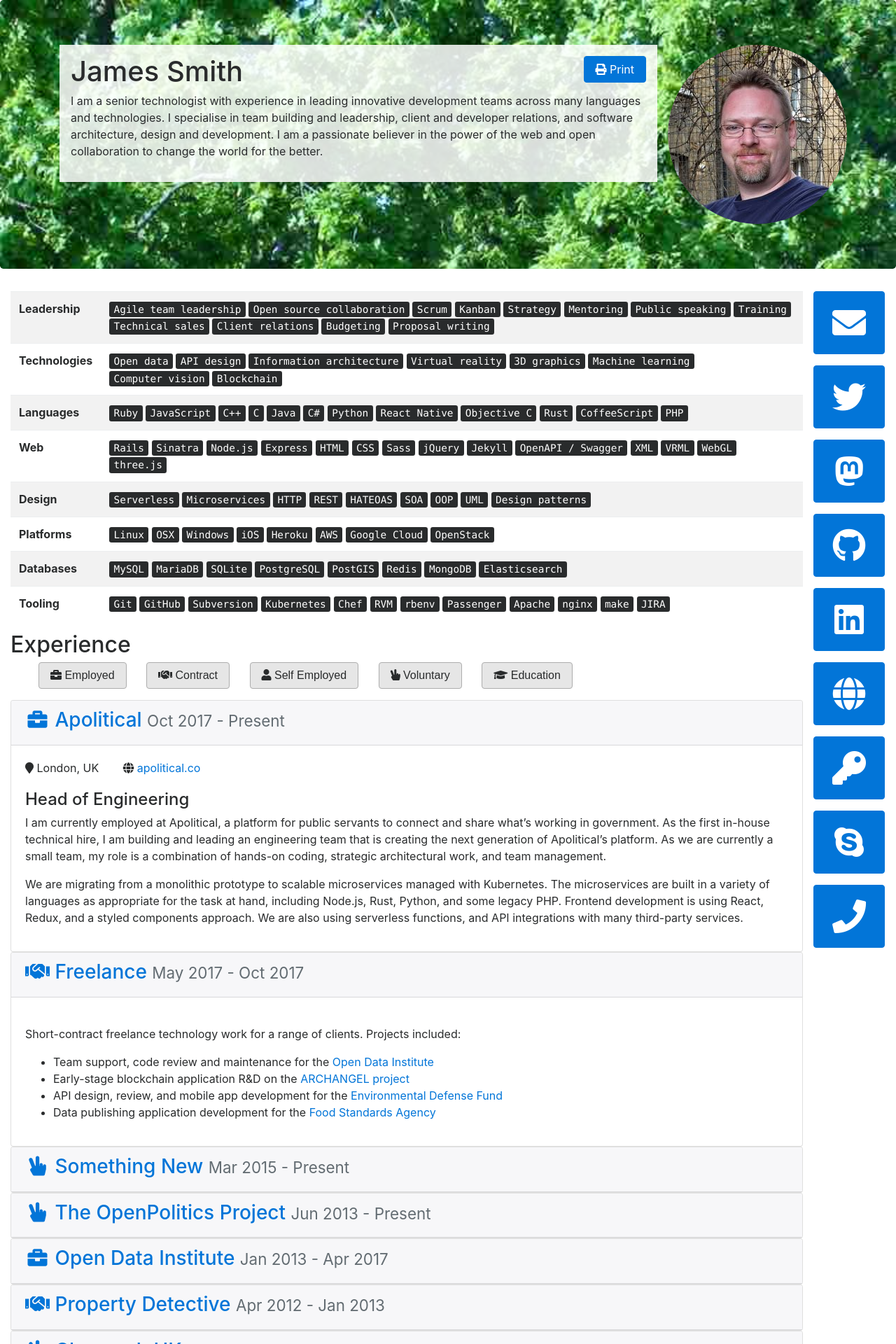
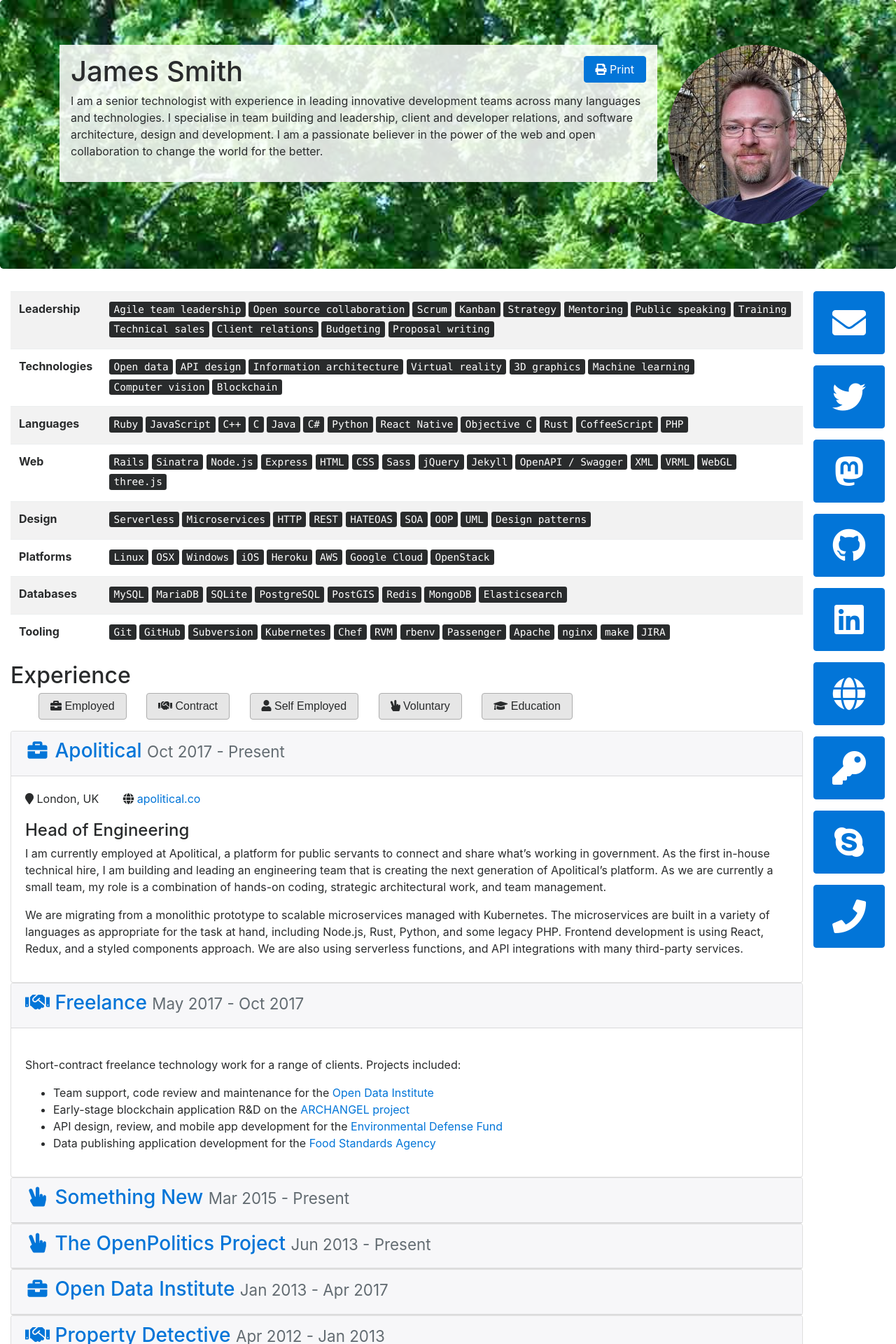
Before and after one commit to Floppy/cv, a Jekyll site: the page built from index.md, in a window 1280 px wide. Shown: the top 1920 px of the page at 70% size. Built offline with Jekyll 4.4.1, drawn with Linux system fonts in a browser that asks for light colours; nearby versions of some CDN libraries.

Commit message:
fix spacing issues

```diff
--- a/assets/main.scss
+++ b/assets/main.scss
@@ -3,6 +3,8 @@
 
 span.skill {
   white-space: nowrap;
+  margin-bottom: 4px;
+  display: inline-block;
 }
 
 div.jumbotron {
@@ -30,6 +32,10 @@ div.contactcard {
     color: white;
   }
 
+}
+
+div#experience {
+  margin-bottom: 10px;
 }
 
 div.experience {
```
